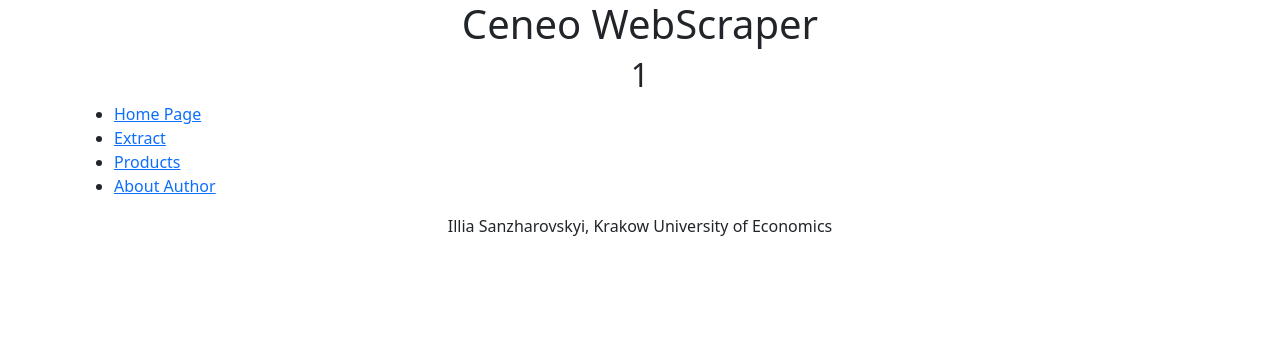
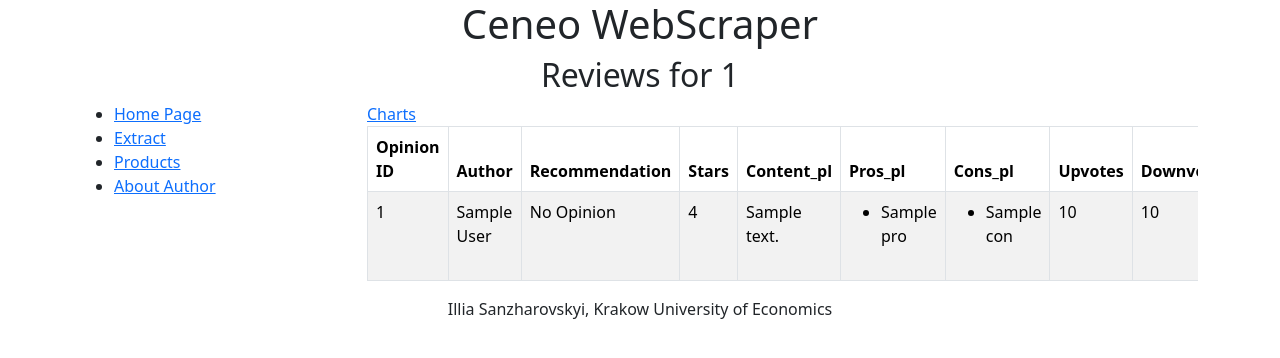
Before and after one commit to Illia-sanzh/CeneoWebScraper, a Flask app: template app/templates/product.html in a window 1280 px wide. Shown: the top 358 px of the page. Run offline with Flask 3, Linux system fonts and the light colour scheme; the template is opened without the code that fills it: most values are stand-ins (such as "Sample title", 1, 10 or a date in 2020).

Commit message:
2025/06/26 IS

```diff
--- a/app/templates/product.html
+++ b/app/templates/product.html
@@ -1,4 +1,105 @@
 {% extends 'base.html' %}
+
+{% block title %}
+    Reviews for {{ product_id }}
+{% endblock %}
+
 {% block content %}
+    <a href="{{url_for('charts', product_id=product_id)}}">Charts</a>
+    {% if reviews %}
+    <div class="table-responsive">
+        <table class="table table-striped table-bordered">
+            <thead class="thead-dark">
+                <tr>
+                    <th scope="col">Opinion ID</th>
+                    <th scope="col">Author</th>
+                    <th scope="col">Recommendation</th>
+                    <th scope="col">Stars</th>
+                    <th scope="col">Content_pl</th>
+                    <th scope="col">Pros_pl</th>
+                    <th scope="col">Cons_pl</th>
+                    <th scope="col">Upvotes</th>
+                    <th scope="col">Downvotes</th>
+                    <th scope="col">Date Published</th>
+                    <th scope="col">Date Purchased</th>
+                    <th scope="col">Content_en</th>
+                    <th scope="col">Pros_en</th>
+                    <th scope="col">Cons_en</th>
+                </tr>
+            </thead>
+            <tbody>
+                {% for review in reviews %}
+                <tr>
+                    <td>{{ review.get('opinion_id', 'N/A') }}</td>
+                    <td>{{ review.get('author', 'N/A') }}</td>
+                    <td>
+                        {% if review.recommend == True %}
+                            <span>Recommended</span>
+                        {% elif review.recommend == False %}
+                            <span>Not Recommended</span>
+                        {% else %}
+                            <span>No Opinion</span>
+                        {% endif %}
+                    </td>
+                    <td>{{ review.get('stars', 'N/A') }}</td>
+                    <td>{{ review.get('content_pl', 'No content') }}</td>
+                    <td>
+                        {% if review.pros_pl %}
+                            <ul>
+                                {% for pro in review.pros_pl %}
+                                    <li>{{ pro }}</li>
+                                {% endfor %}
+                            </ul>
+                        {% else %}
+                            -
+                        {% endif %}
+                    </td>
+                    <td>
+                        {% if review.cons_pl %}
+                            <ul>
+                                {% for con in review.cons_pl %}
+                                    <li>{{ con }}</li>
+                                {% endfor %}
+                            </ul>
+                        {% else %}
+                            -
+                        {% endif %}
+                    </td>
+                    <td>
+                        {{ review.get('up_votes')}}
+                    </td>
+                    <td>
+                        {{review.get('down_votes')}}
+                    </td>
+                    <td>{{ review.get('published', 'N/A') }}</td>
+                    <td>{{ review.get('purchased', 'N/A') }}</td>
+                    <td>{{review.get('content_en', 'No content')}}</td>
+                    <td>
+                        {% if review.pros_en %}
+                            <ul>
+                                {% for pro in review.pros_en %}
+                                <li> {{pro}} </li>
+                                {% endfor %}
+                            </ul>
+                        {% else %}
+                            -
+                        {% endif %}
+                    </td>
+                    <td>
+                        {% if review.cons_en %}
+                            <ul>
+                                {% for con in review.cons_en %}
+                                <li> {{con}} </li>
+                                {% endfor %}
+                            </ul>
+                        {% else %}
+                            -
+                        {% endif %}
+                    </td>
+                </tr>
+                {% endfor %}
+            </tbody>
+        </table>
+    </div>
+    {% endif %}
 {% endblock %}
-{% block title %} {{product_id}} {% endblock %}
```
Also changed, not shown: app/models.py (+67 -64 lines), app/routes.py (+14 -3 lines), app/templates/charts.html (+11 -1 lines), app/utils.py (+5 -5 lines).
